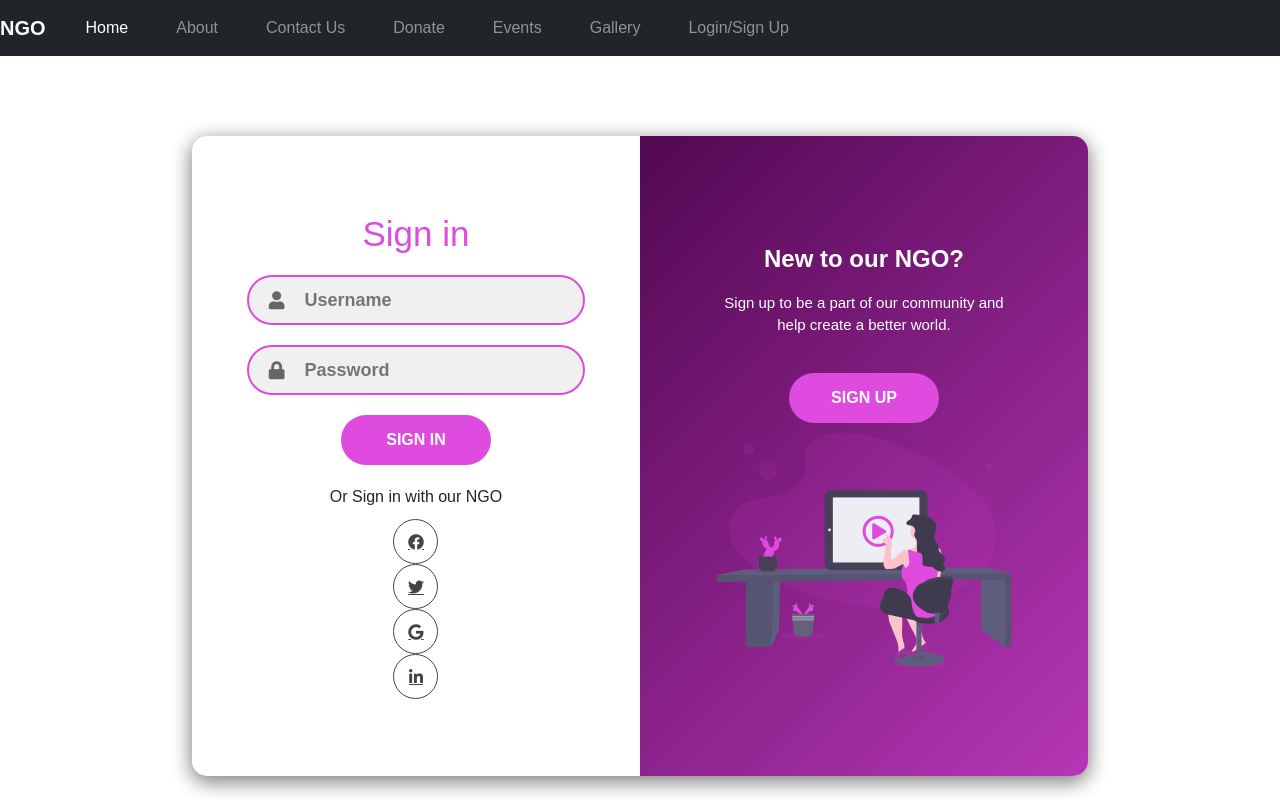
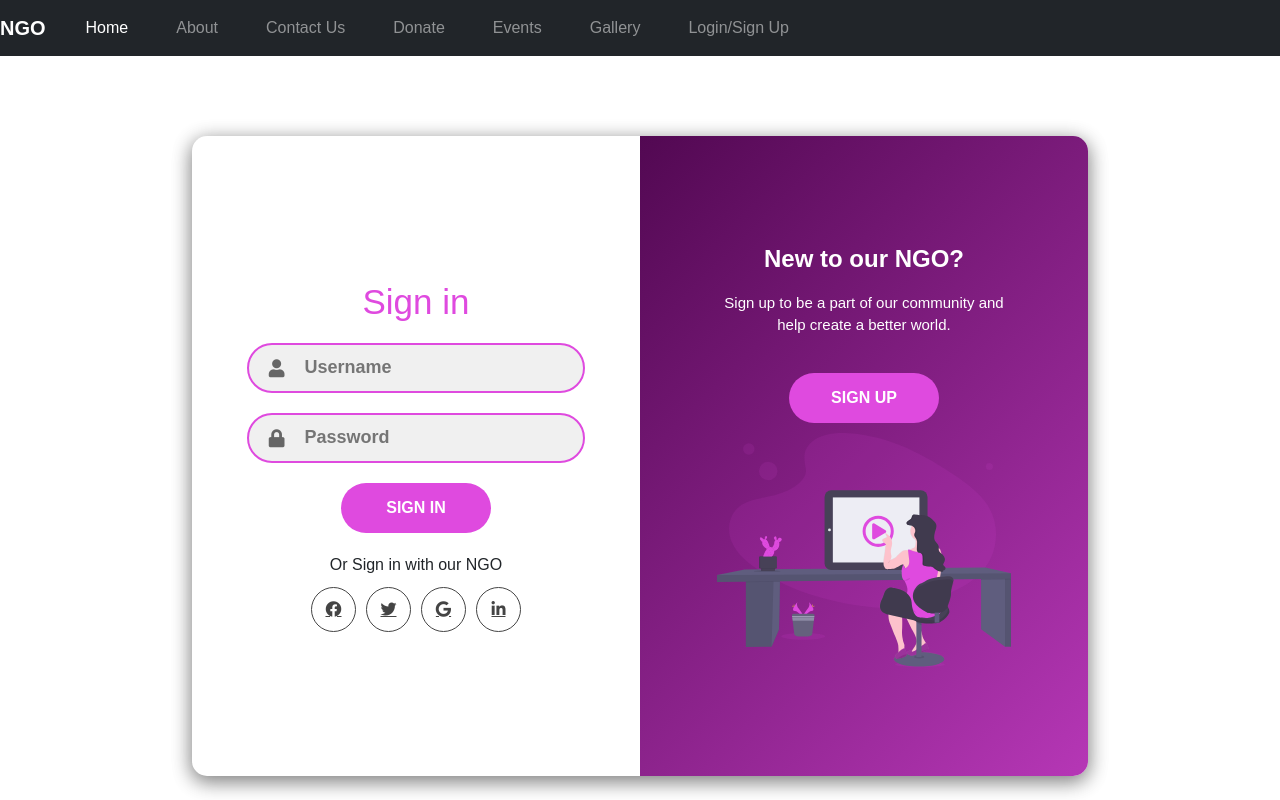
Before and after one commit to rohitphalke/Dev-Wizards-NGO.github.io, a React (Create React App) app: page /signup_login in a window 1280 px wide. Shown: the top 800 px of the page. Built offline with nearby package versions, Linux system fonts and the light colour scheme; some icons are missing; a web font is replaced by a local one.

Commit message:
Some merges and conflicts resolution done

```diff
--- a/package.json
+++ b/package.json
@@ -13,11 +13,8 @@
     "infinite-react-carousel": "^1.2.11",
     "jquery": "^3.7.0",
     "react": "^18.2.0",
-<<<<<<< HEAD
     "react-bootstrap": "^2.8.0",
-=======
     "react-countup": "^6.4.2",
->>>>>>> 92d73e21ec7f35b1c3c0c33f682b864f0ef1b170
     "react-dom": "^18.2.0",
     "react-lazy-load": "^4.0.1",
     "react-photo-album": "^2.2.2",
--- a/src/components/Login.js
+++ b/src/components/Login.js
@@ -86,18 +86,18 @@ const onchange_sign_up = (event) => {
                     <input type="password" placeholder="Password" name='sign_in_password' defaultValue="" autoComplete='current-password' required/>
                 </div>
                 <button type="submit" value="Login" className="btn123">Sign In</button>
-                <p className="social-text">Or Sign in with our NGO</p>
-                <div className="social-media">
-                    <a href="/" className="social-icon">
+                <p className="social-text123">Or Sign in with our NGO</p>
+                <div className="social-media123">
+                    <a href="/" className="social-icon123">
                         <i className="fab fa-facebook"></i>
                     </a>
-                    <a href="/" className="social-icon">
+                    <a href="/" className="social-icon123">
                         <i className="fab fa-twitter"></i>
                     </a>
-                    <a href="/" className="social-icon">
+                    <a href="/" className="social-icon123">
                         <i className="fab fa-google"></i>
                     </a>
-                    <a href="/" className="social-icon">
+                    <a href="/" className="social-icon123">
                         <i className="fab fa-linkedin-in"></i>
                     </a>
                 </div>
@@ -122,18 +122,18 @@ const onchange_sign_up = (event) => {
                     <input type="password" placeholder="Password" id='sign_up_password' onChange={onchange_sign_up} name='password' autoComplete='current-password' required/>
                 </div>
                 <button type="submit" value="Sign up" className="btn123" >Sign Up</button>
-                <p className="social-text">Or Sign in with social platform</p>
-                <div className="social-media">
-                    <a href="/" className="social-icon">
+                <p className="social-text123">Or Sign in with social platform</p>
+                <div className="social-media123">
+                    <a href="/" className="social-icon123">
                         <i className="fab fa-facebook"></i>
                     </a>
-                    <a href="/" className="social-icon">
+                    <a href="/" className="social-icon123">
                         <i className="fab fa-twitter"></i>
                     </a>
-                    <a href="/" className="social-icon">
+                    <a href="/" className="social-icon123">
                         <i className="fab fa-google"></i>
                     </a>
-                    <a href="/" className="social-icon">
+                    <a href="/" className="social-icon123">
                         <i className="fab fa-linkedin-in"></i>
                     </a>
                 </div>
--- a/src/css_files/rohit.css
+++ b/src/css_files/rohit.css
@@ -117,15 +117,15 @@
 .btn123:hover {
     background: #c03cc0;
 }
-.social-text {
+.social-text123 {
     margin: 10px 0;
     font-size: 16px;
 }
-.social-media {
+.social-media123 {
     display: flex;
     justify-content: center;
 }
-.social-icon {
+.social-icon123 {
     height: 45px;
     width: 45px;
     display: flex;
@@ -139,7 +139,7 @@
 a {
     text-decoration: none;
 }
-.social-icon:hover {
+.social-icon123:hover {
     color: #df4adf;
     border-color: #df4adf;
 }
@@ -337,7 +337,7 @@ a {
     padding: 1.5rem 1.5rem;
     margin-top: 25px;
     border-radius: 50px;
-    box-shadow: 3px 5px 5px #3b5dc499;
+    box-shadow: 2px 4px 5px #3b5dc499;
     flex-direction: column;
     border: 2px solid #22476752;
   }
```
Also changed, not shown: 1 other file (tests, documents, lock files or other folders).
